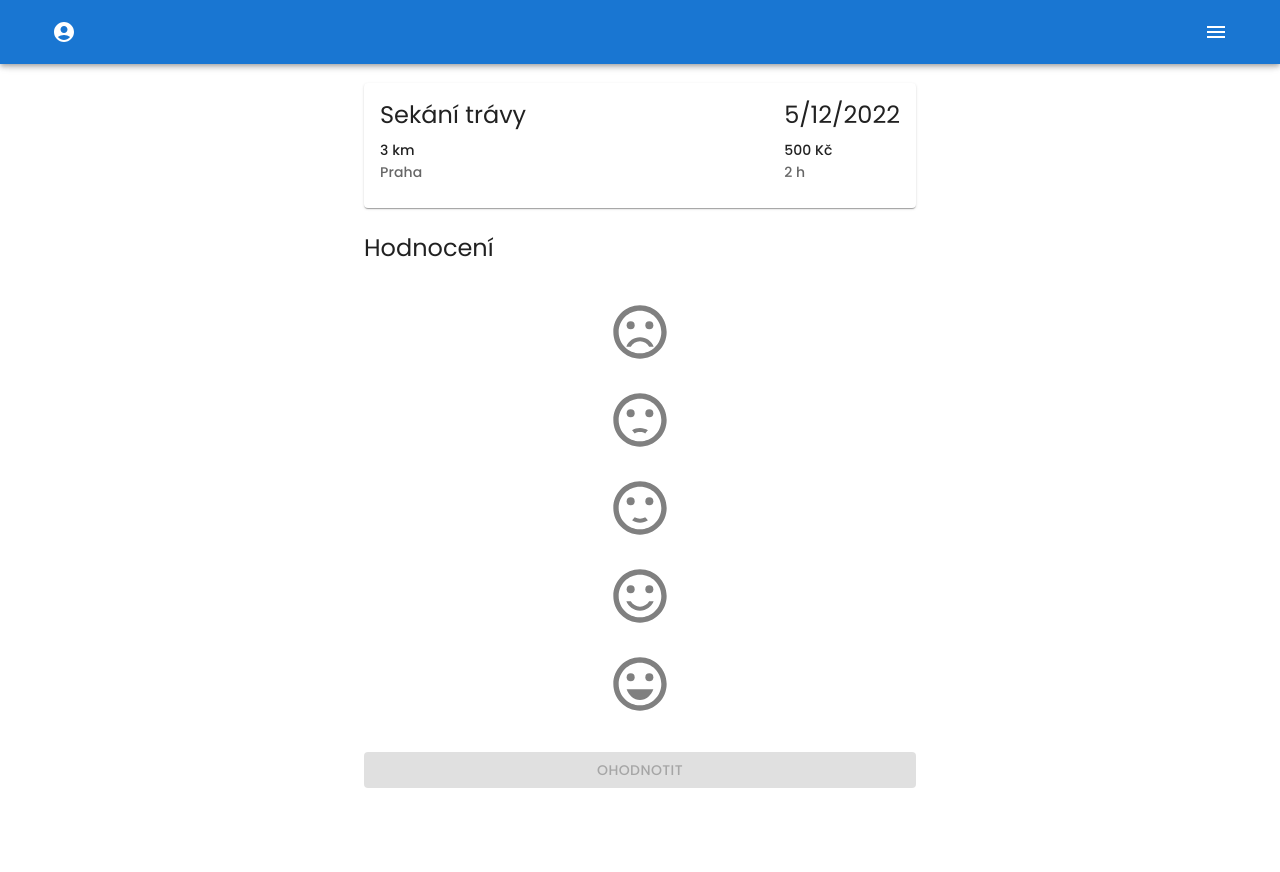
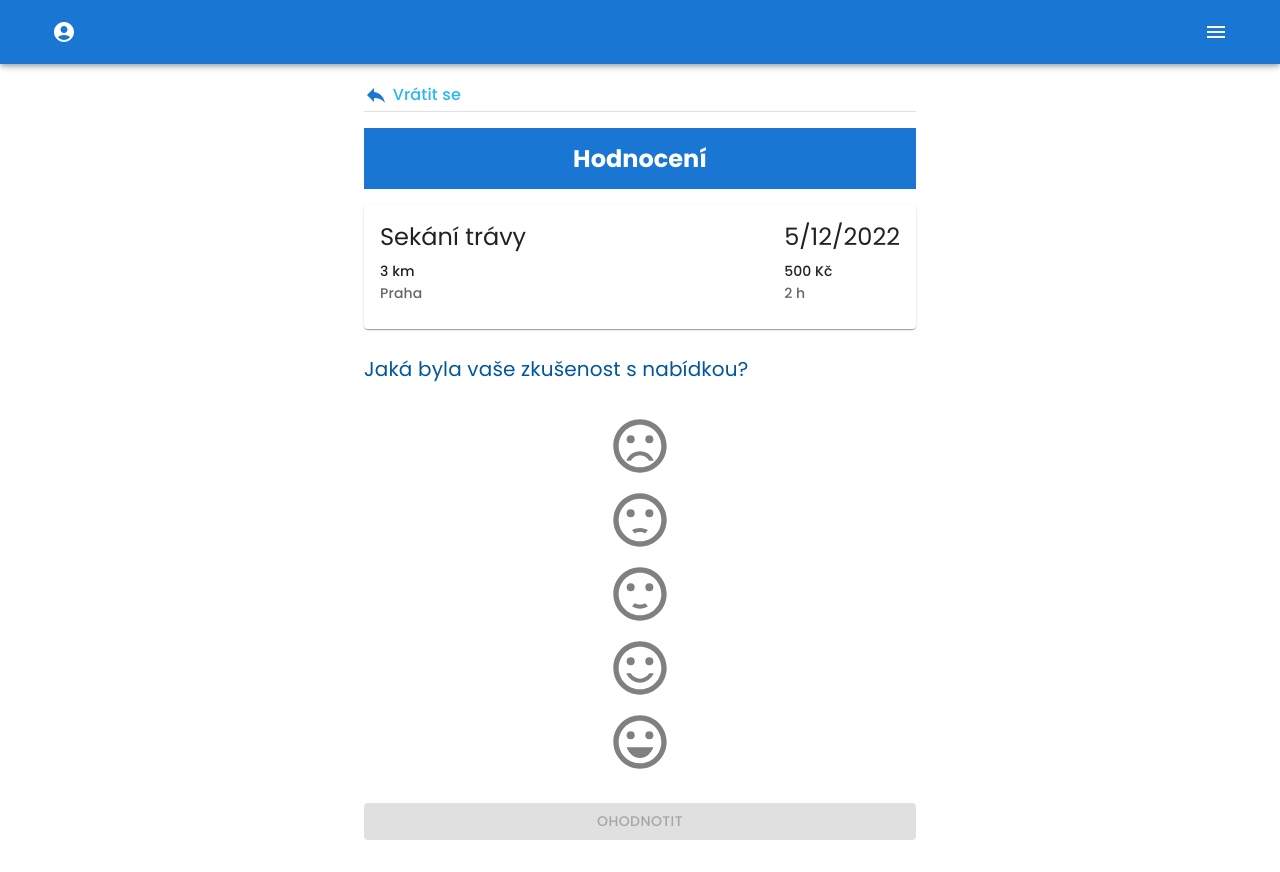
Before and after one commit to Alddar/rychly-prachy, a Next.js app: page /offer/1/rating in a window 1280 px wide. Before the commit the page ends 820 px from the top, so only its background shows below. Built offline with nearby package versions, Linux system fonts and the light colour scheme.

Commit message:
Return back added

```diff
--- /dev/null
+++ b/components/complex/ReturnBackButton.tsx
@@ -0,0 +1,27 @@
+import { useRouter } from "next/router";
+import Box from "@mui/material/Box";
+import { Stack } from "@mui/material";
+import { Reply, ReplyAllOutlined } from "@mui/icons-material";
+import Typography from "@mui/material/Typography";
+
+const ReturnBackButton = () => {
+  const { back } = useRouter();
+  return (
+    <Stack
+      direction={"row"}
+      spacing={".3em"}
+      onClick={back}
+      alignItems={"center"}
+      mb={"1em"}
+      pb={"4px"}
+      borderBottom={"1px solid #e0e0e0"}
+    >
+      <Reply fill={"#29b6f6"} color={"primary"} />
+      <Typography variant={"body1"} fontWeight={"500"} color={"#29b6f6"}>
+        Vrátit se
+      </Typography>
+    </Stack>
+  );
+};
+
+export default ReturnBackButton;
--- a/pages/offer/[id]/rating/index.tsx
+++ b/pages/offer/[id]/rating/index.tsx
@@ -1,103 +1,136 @@
 import Typography from "@mui/material/Typography";
 import Container from "@mui/material/Container";
 import Stack from "@mui/material/Stack";
-import {useContext, useState} from "react";
+import { useContext, useState } from "react";
 import WorkCard from "../../../../components/complex/WorkCard";
-import {getOffer} from "../../../../fixtures/app";
-import {StateContext} from "../../../_app";
-import {useRouter} from "next/router";
+import { getOffer } from "../../../../fixtures/app";
+import { StateContext } from "../../../_app";
+import { useRouter } from "next/router";
 import Box from "@mui/material/Box";
 import Button from "@mui/material/Button";
 import IconButton from "@mui/material/IconButton";
-import RatingIcon, {ratingIcons} from "../../../../components/complex/RatingIcon";
+import RatingIcon, {
+  ratingIcons,
+} from "../../../../components/complex/RatingIcon";
 import Link from "next/link";
 import * as React from "react";
+import PageTitle from "../../../../components/PageTitle";
+import ReturnBackButton from "../../../../components/complex/ReturnBackButton";
 
 export default function OfferRating() {
-    const {state, setOffer} = useContext(StateContext)
-    const router = useRouter()
-    const {id} = router.query
+  const { state, setOffer } = useContext(StateContext);
+  const router = useRouter();
+  const { id } = router.query;
   const offer = getOffer(state.offerList, Number(`${id}`));
 
   const [value, setValue] = useState<number | null>(null);
   const [hover, setHover] = useState(-1);
-    const selectedIndex = hover !== -1 ? hover : value
+  const selectedIndex = hover !== -1 ? hover : value;
 
   function handleRate() {
     if (value == null) {
-            return
+      return;
     }
-        offer.rating = value
-        setOffer(offer)
+    offer.rating = value;
+    setOffer(offer);
   }
 
   if (offer.rating != undefined) {
-        return <Container maxWidth="sm" sx={{paddingBottom: "2rem"}}>
-            <Stack spacing={3} sx={{alignItems: "center"}}>
+    return (
+      <Container maxWidth="sm" sx={{ paddingBottom: "2rem" }}>
+        <Stack spacing={3} sx={{ alignItems: "center" }}>
+          <Box flexGrow={1} width={"100%"}>
             <WorkCard offer={offer}></WorkCard>
-                <Typography variant="h5">Tato nabídka byla ohodnocena s hodnocením:</Typography>
-                <RatingIcon rating={offer.rating}/>
+          </Box>
+          <Typography variant="h6" fontWeight={400} color={"#01579b"}>
+            Tato nabídka byla ohodnocena s hodnocením:
+          </Typography>
+          <RatingIcon rating={offer.rating} />
           <Typography
-                    sx={{mt: 2, fontWeight: "bold", fontSize: "1.5rem"}}>
+            sx={{
+              mt: 2,
+              fontWeight: "500",
+              fontSize: "1.5rem",
+              color: "#01579b",
+            }}
+          >
             {ratingIcons[offer.rating].label}
           </Typography>
           <Link href={`/my`}>
-                    <Button variant="contained">
-                        Hotovo
-                    </Button>
+            <Button variant="contained">Hotovo</Button>
           </Link>
         </Stack>
       </Container>
+    );
   }
 
   return (
-        <Container maxWidth="sm" sx={{paddingBottom: "2rem"}}>
-            <Stack spacing={3}>
+    <Container maxWidth="sm" sx={{ paddingBottom: "2rem" }}>
+      <ReturnBackButton />
+      <PageTitle>Hodnocení</PageTitle>
+      <Stack spacing={3} mt={"1em"}>
         <WorkCard offer={offer}></WorkCard>
-                <Typography variant="h5">Hodnocení</Typography>
+        <Typography variant="h6" fontWeight={400} color={"#01579b"}>
+          Jaká byla vaše zkušenost s nabídkou?
+        </Typography>
         <Box
           sx={{
-                        display: 'flex',
+            display: "flex",
             flexDirection: "column",
-                        alignItems: 'center'
+            alignItems: "center",
           }}
         >
           <Box
             sx={{
-                            display: 'flex',
+              display: "flex",
               flexDirection: "column",
-                            alignItems: 'center'
+              alignItems: "center",
             }}
           >
-                        {Object.keys(ratingIcons).map(it => {
-                            const index = Number(it)
+            {Object.keys(ratingIcons).map((it) => {
+              const index = Number(it);
               return (
                 <IconButton
                   key={it}
-                                    size="large"
+                  size="small"
                   onClick={() => {
                     setValue(index);
                   }}
                   onMouseEnter={() => {
-                                        setHover(index)
+                    setHover(index);
                   }}
                   onMouseLeave={() => {
-                                        setHover(-1)
+                    setHover(-1);
                   }}
                 >
-                                    <RatingIcon rating={index} selected={index === selectedIndex}/>
+                  <RatingIcon
+                    rating={index}
+                    selected={index === selectedIndex}
+                  />
                 </IconButton>
-                            )
+              );
             })}
           </Box>
           {selectedIndex !== null && (
             <Typography
-                            sx={{mt: 2, fontWeight: "bold", fontSize: "1.5rem"}}>
+              sx={{
+                mt: 1,
+                fontWeight: "600",
+                fontSize: "1.5rem",
+                color: "#01579b",
+              }}
+            >
               {ratingIcons[selectedIndex].label}
             </Typography>
           )}
         </Box>
-                <Button variant="contained" onClick={handleRate} disabled={value == null}>Ohodnotit</Button>
+        <Button
+          variant="contained"
+          onClick={handleRate}
+          disabled={value == null}
+        >
+          Ohodnotit
+        </Button>
       </Stack>
     </Container>
   );
```
Also changed, not shown: pages/edit-profile.tsx (+32 -11 lines), pages/offer/[id]/index.tsx (+68 -43 lines). Lines whose indentation alone changed are shown as unchanged.
